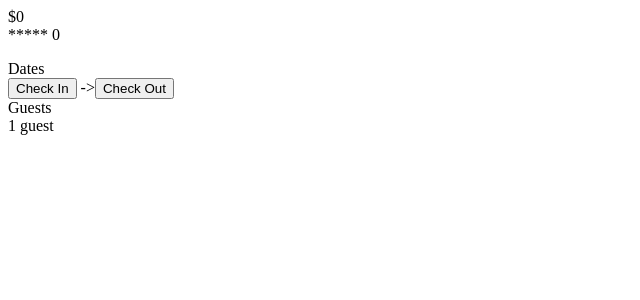
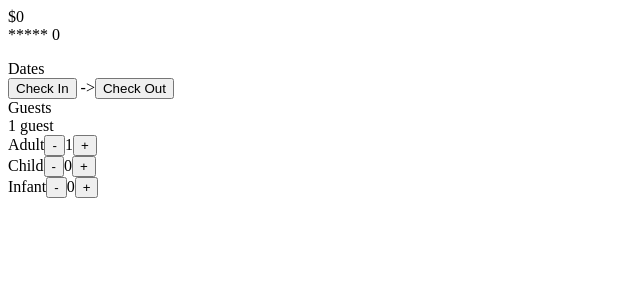
Before and after one commit to kozy-io/Reservations-Module, a React app: page / in a window 1280 px wide. Shown: the top 300 px of the page, without its empty margins (0-640 px from the left). Built offline with nearby package versions, Linux system fonts and the light colour scheme; no server answers; the HTML template or start-up script is replaced by a standard one.

Commit message:
Update to remove conditional render of guest

```diff
--- a/client/src/components/App.jsx
+++ b/client/src/components/App.jsx
@@ -27,7 +27,6 @@ class App extends React.Component {
       adults: 1,
       children: 0,
       infants: 0,
-      displayGuest: false,
 
     };
 
@@ -83,9 +82,10 @@ class App extends React.Component {
   }
 
   displayGuest() {
-    this.setState(prevState => ({
-      displayGuest: !prevState.displayGuest,
-    }));
+    // this.setState(prevState => ({
+    //   displayGuest: !prevState.displayGuest,
+    // }));
+    document.getElementById("overlay-test").style.display = "block";
   }
 
   changeView(event) {
@@ -135,9 +135,9 @@ class App extends React.Component {
           {
             displayCalendar ? <Calendar id={id} view={view} getSelectedDates={this.getSelectedDates} /> : null
           }
-          {
-            displayGuest ?  <Guest maxGuests={max_guests} getSelectedGuests={this.getSelectedGuests} /> : null
-          }
+
+          <Guest maxGuests={max_guests} getSelectedGuests={this.getSelectedGuests} />
+
         </div>
 
 
--- a/client/src/components/Guest.jsx
+++ b/client/src/components/Guest.jsx
@@ -94,7 +94,7 @@ class Guest extends React.Component {
     }
 
     return (
-    <div class="overlay-guests">
+    <div id="overlay-test">
       <div className="guest-form">
         <div id="guest-type">
           Adult
```
Also changed, not shown: public/dist/bundle.js, public/dist/style.css.
